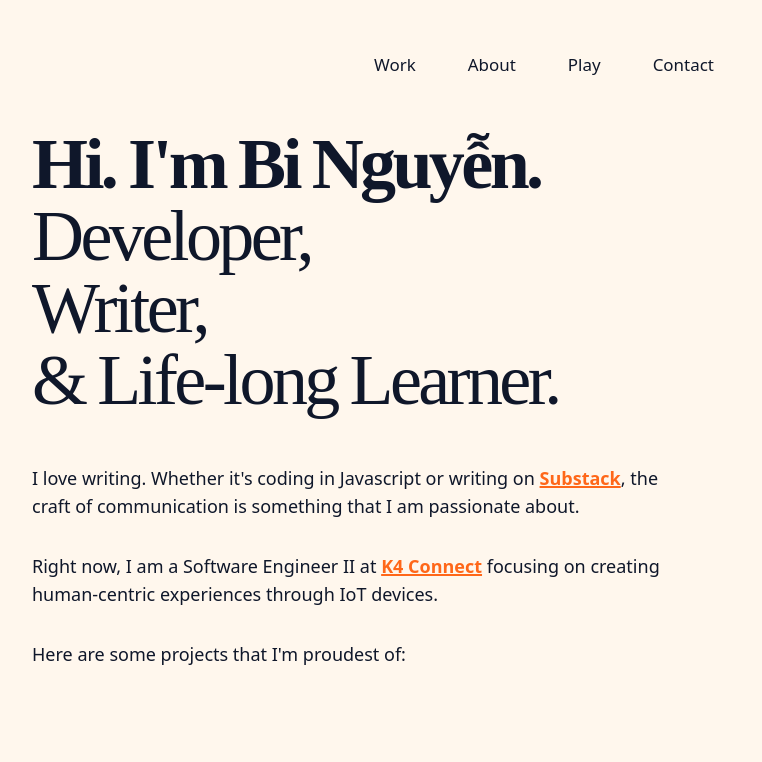
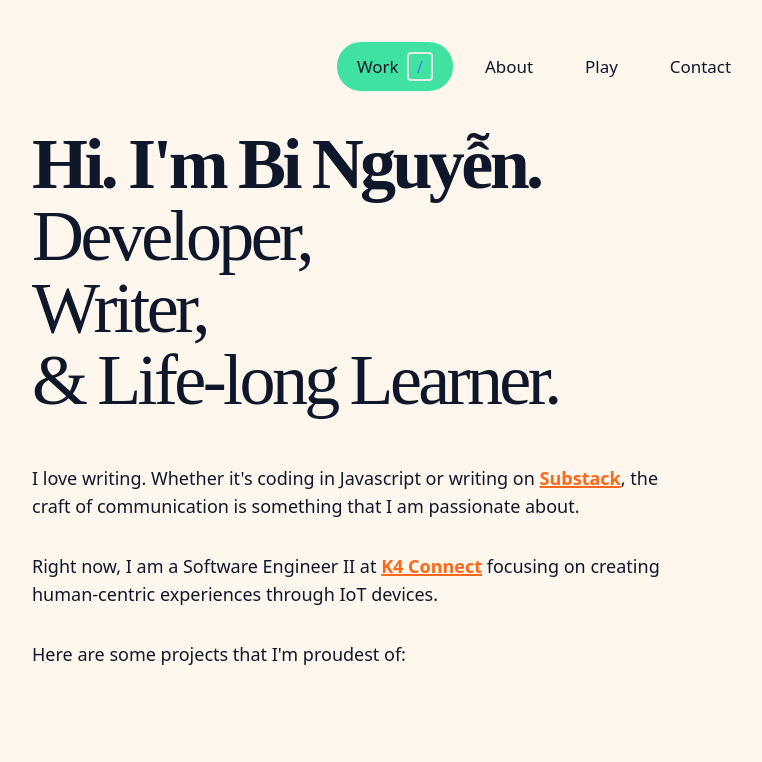
Before and after one commit to vnn8248/code-nguyen, a Next.js app: page / in a window 1280 px wide. Shown: the top 762 px of the page, without its empty margins (96-858 px from the left). Built offline with nearby package versions, Linux system fonts and the light colour scheme.

Commit message:
Update styling

```diff
--- a/app/components/Header.js
+++ b/app/components/Header.js
@@ -1,7 +1,10 @@
 import React from 'react';
 import Link from 'next/link';
+import { usePathname } from 'next/navigation';
 
 const Header = (props) => {
+  const pathname = usePathname();
+
   return (
     <header className="fixed w-full p-0 top-0 right-0 left-0 z-[1000]">
       <nav className="mx-auto mt-8 flex justify-center items-center relative z-[100] max-w-screen-2xl">
@@ -11,22 +14,23 @@ const Header = (props) => {
           }`}
         >
           <li className="flex relative">
-            <Link href="/" className="nav-link font-link">
-              Work
+            <Link href="/" className={`my-0 mx-1 p-2.5 flex items-center transition-all duration-200 ease-in-out no-underline rounded-3xl font-link md:mx-1.5 md:py-2.5 md:px-5 ${pathname == '/' ? 'bg-[#40e2a1]' : ''}`}>
+              <span>Work </span>
+              <span className='ml-2 text-blue-500 px-2 border-2 rounded'>/</span>
             </Link>
           </li>
           <li className="flex relative">
-            <Link href="/about" className="nav-link font-link">
+            <Link href="/about" className={`my-0 mx-1 py-3 px-2.5 flex items-center transition-all duration-200 ease-in-out no-underline rounded-3xl font-link md:mx-1.5 md:py-3 md:px-5 ${pathname == '/about' ? 'bg-[#ff6666]' : ''}`}>
               About
             </Link>
           </li>
           <li className="flex relative">
-            <Link href="/personal" className="nav-link font-link">
+            <Link href="/personal" className={`my-0 mx-1 py-3 px-2.5 flex items-center transition-all duration-200 ease-in-out no-underline rounded-3xl font-link md:mx-1.5 md:py-3 md:px-5 ${pathname == '/personal' ? 'bg-[#7cb2e8]' : ''}`}>
               Play
             </Link>
           </li>
           <li className="flex relative">
-            <Link href="/contact" className="nav-link font-link">
+            <Link href="/contact" className={`my-0 mx-1 py-3 px-2.5 flex items-center transition-all duration-200 ease-in-out no-underline rounded-3xl font-link md:mx-1.5 md:py-3 md:px-5 ${pathname == '/contact' ? 'bg-[#ff69f8]' : ''}`}>
               Contact
             </Link>
           </li>
```
